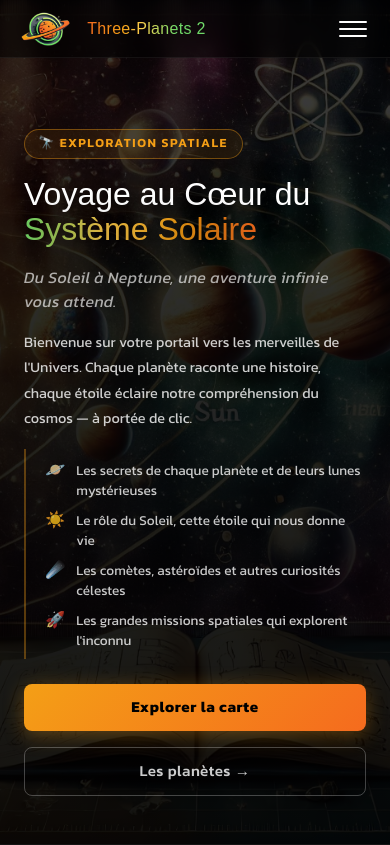
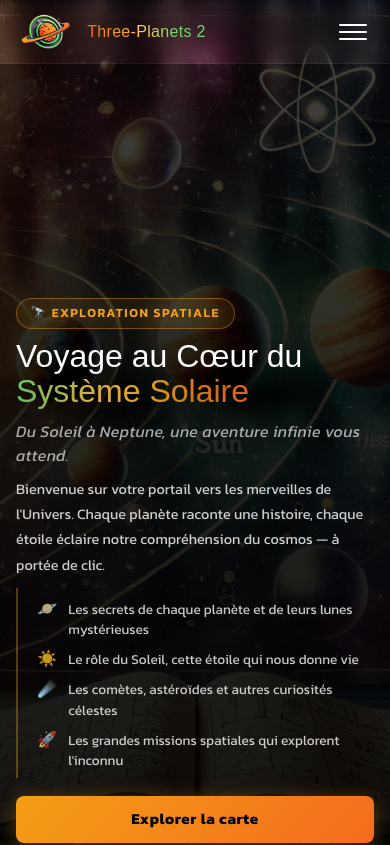
Before and after one commit to patleserdev/ThreePlanets-2, a Next.js app: page / in a window 390 px wide. Shown: the top 845 px of the page. Built offline with nearby package versions, Linux system fonts and the light colour scheme; a web font is replaced by a local one.

Commit message:
debug navbar and index and double scroll in planets

```diff
--- a/styles/index.module.css
+++ b/styles/index.module.css
@@ -1,6 +1,6 @@
 /* ─── Container ──────────────────────────────────────────── */
 .container {
-  height: 95vh;
+  min-height: 100svh;
   width: 100%;
   margin: 0;
   padding: 0;
@@ -9,7 +9,8 @@
 }
 
 .content {
-  height: 100vh;
+  min-height: 100svh;
+  padding-top: 64px;
   width: 100%;
   background-image: url("/pictures/banner.webp");
   background-size: cover;
@@ -19,7 +20,8 @@
 
 .overlay {
   width: 100%;
-  height: 100%;
+  min-height: 100svh; /* ✅ au lieu de height */
+
   /* Dégradé directionnel : opaque à gauche, transparent à droite */
   background: linear-gradient(
     105deg,
@@ -34,7 +36,7 @@
 /* ─── Contenu centré ─────────────────────────────────────── */
 .inner {
   padding: 0 5vw;
-  padding-top: 80px; /* hauteur navbar */
+
   max-width: 680px;
   display: flex;
   flex-direction: column;
@@ -163,6 +165,13 @@
 
 /* ─── Responsive tablette ────────────────────────────────── */
 @media (max-width: 768px) {
+
+  .container,
+  .content {
+    min-height: 100svh; /* ✅ au lieu de height */
+    overflow: hidden;
+  }
+
   .overlay {
     background: linear-gradient(
       180deg,
@@ -174,18 +183,21 @@
   }
 
   .inner {
-    padding: 2rem 1.5rem;
-    padding-bottom: 3rem;
+    padding: 0;
+    padding-left: 1rem;
+    padding-right: 1rem;
+    padding-top: 1rem; /* ✅ important */
     max-width: 100%;
-    gap: 1.1rem;
+    gap:10px;
   }
 }
 
 /* ─── Responsive mobile ──────────────────────────────────── */
 @media (max-width: 478px) {
+
   .container,
   .content {
-    height: 100svh; /* safe area sur iOS */
+    min-height: 100svh; /* ✅ au lieu de height */
     overflow: hidden;
   }
 
--- a/styles/navbar.module.css
+++ b/styles/navbar.module.css
@@ -14,6 +14,8 @@
   -webkit-backdrop-filter: blur(12px);
   border-bottom: 1px solid rgba(255, 255, 255, 0.06);
   transition: background 0.3s ease, box-shadow 0.3s ease;
+  height: 64px;
+
 }
 
 /* Renforcé au scroll */
@@ -234,5 +236,6 @@
 
   .navbar {
     padding: 0.6rem 1.2rem;
+
   }
 }
--- a/styles/planets.module.css
+++ b/styles/planets.module.css
@@ -1,15 +1,18 @@
 /* ─── Container ──────────────────────────────────────────── */
 .container {
-  height: 95vh;
+  min-height: 100svh;
+  overflow: visible; /* important */
+
   width: 100%;
   margin: 0;
   padding: 0;
   box-sizing: border-box;
-  overflow: hidden;
+
 }
 
 .content {
-  height: 100vh;
+  min-height: 100svh;
+
   width: 100%;
   background-image: url("/pictures/banner.webp");
   background-size: cover;
```
